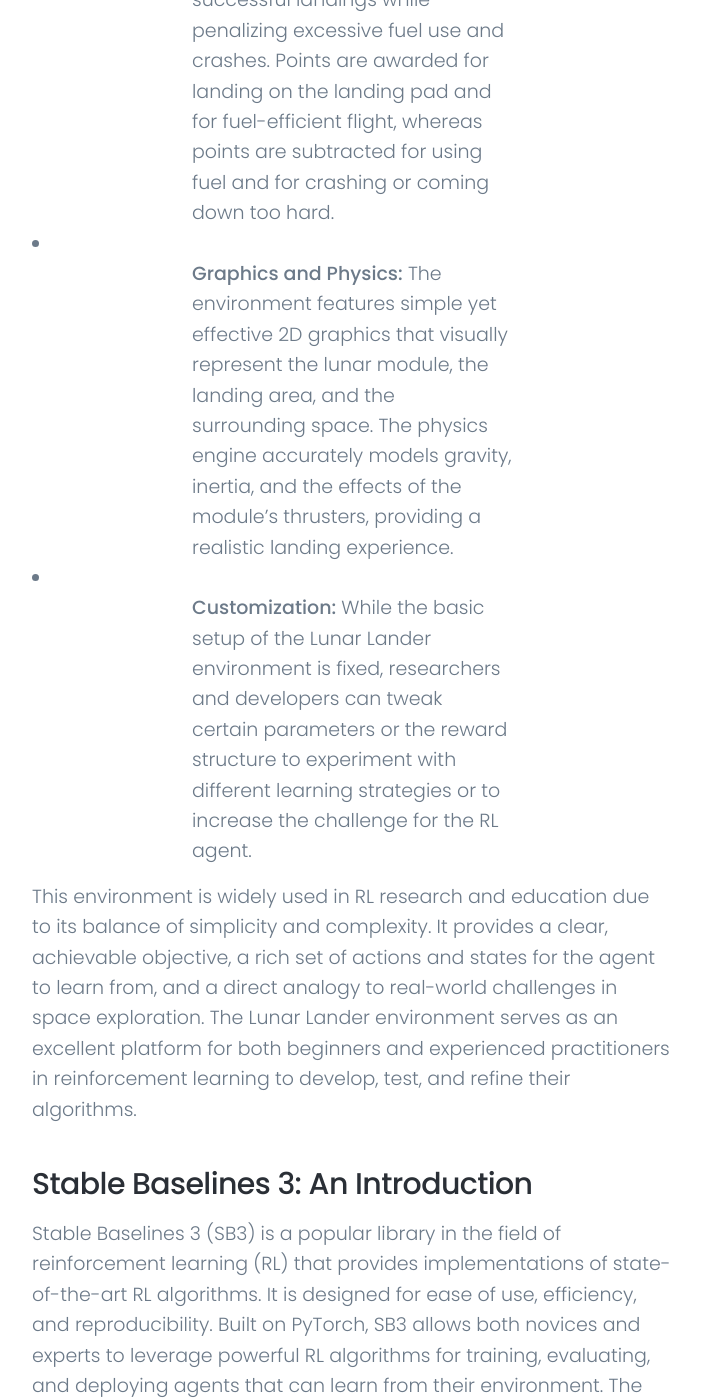
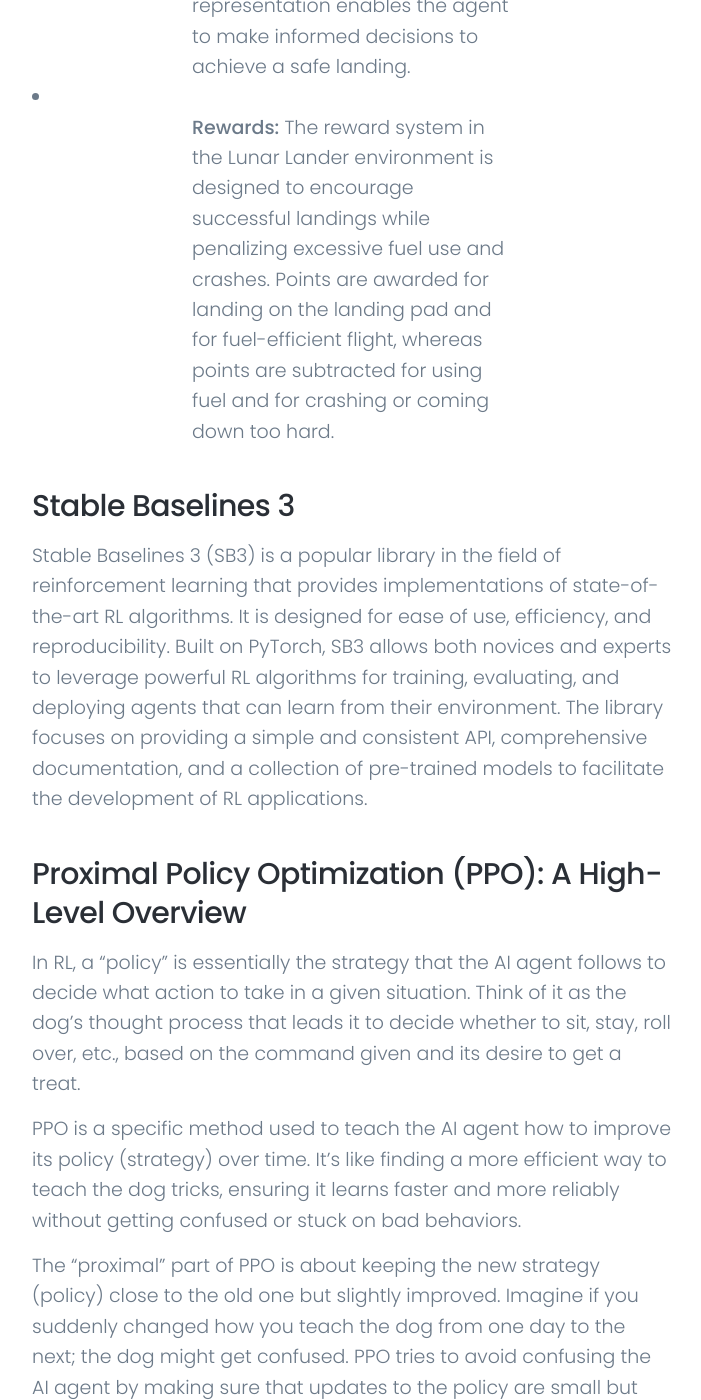
Before and after one commit to MiguelSolisSegura/MiguelSolisSegura.github.io, a Jekyll site: the page built from _projects/2024-02-26-lunar-lander.md, in a window 1280 px wide and 1400 px high, scrolled down 2959 px. Shown: the whole window, without its empty margins (288-989 px from the left). Built offline with Jekyll 4.4.1, drawn with Linux system fonts in a browser that asks for light colours; nearby versions of some CDN libraries; some of the changed text lies outside the part shown.

Commit message:
Modify the lunar lander post

````diff
--- a/Gemfile
+++ b/Gemfile
@@ -6,3 +6,4 @@
   gem 'jekyll-paginate'
   gem 'jekyll-sitemap'
 end
+gem "webrick", "~> 1.8"
--- a/_projects/2024-02-26-lunar-lander.md
+++ b/_projects/2024-02-26-lunar-lander.md
@@ -4,25 +4,31 @@
 featured_image: 'project_data/2024-02-26-lunar-lander/cover.jpg'
 ---
 
-In the current project I embarked on an exploratory journey into the fascinating world of reinforcement learning (RL), with a focus on mastering the complex dynamics of landing a module on the lunar surface. The primary goal was to demonstrate how reinforcement learning has the potential to simulate and solve real-world problems, such as precision landing in space missions. By leveraging the Gymnasium's lunar lander environment, this project showcases the potential of RL in robotics and its significance in achieving autonomous decision-making under uncertain conditions.
+Imagine you're teaching a dog new tricks. You reward the dog with a treat when it does something right (like sitting on command) and perhaps withhold treats or give a gentle verbal cue when it does something wrong. Over time, the dog learns to perform the trick correctly to maximize its treats. This is the essence of reinforcement learning: an AI agent (like the dog) learns to make decisions by performing actions in an environment to achieve some goal, receiving rewards or penalties based on its actions.
 
-### Objectives:
+Reinforcement Learning (RL) plays a significant role in robotics, particularly in tasks that require autonomous decision-making under uncertain conditions. RL algorithms enable robots to learn from their interactions with the environment, allowing them to adapt and improve their behavior over time. In robotics, RL finds applications in various domains such as:
+
+- Autonomous navigation and path planning
+- Manipulation and dexterous hand control
+- Robot locomotion and motion control
+- Task automation and optimization
+
+In the current project I embarked on an exploratory journey into the fascinating world of reinforcement learning, with a focus on mastering the dynamics of landing a module on the lunar surface. The primary goal was to demonstrate how reinforcement learning has the potential to simulate and solve real-world problems, such as precision landing in space missions, starting with a simple example.
+
+## Objectives:
 - To understand and apply the basics of reinforcement learning in a practical scenario.
 - To train an agent capable of successfully landing on the lunar surface within the Gymnasium's lunar lander environment.
-- To highlight the importance of reinforcement learning in robotics, particularly in tasks requiring precise control and decision-making.
 
-### Technologies and Tools:
+## Technologies and Tools:
 - **Programming Language:** Python
-- **Libraries/Frameworks:** Gymnasium (for RL environment), Stable Baselines3 (for creating the RL agent).
+- **Frameworks:** Gymnasium (for RL environment), Stable Baselines3 (for creating the RL agent).
 - **Tools:** Google Colab (for code experimentation and demonstration)
 - **Version Control:** Git (for code repository management)
 
-### Process and Development:
+## Process and Development:
 The development of the current project began with a foundational study of reinforcement learning principles, focusing on understanding how agents learn from interactions within an environment to achieve specific goals. The Gymnasium's lunar lander environment served as a perfect sandbox for applying these concepts, requiring the agent to make a series of decisions to land safely on the lunar surface.
 
-The Lunar Lander environment, as hosted by Gymnasium (formerly known as Gym by OpenAI), is a simulation used in reinforcement learning (RL) to train agents to perform the task of landing a spacecraft on the surface of the moon. This environment is part of the Box2D group of environments, which are based on the Box2D physics engine, offering a realistic simulation of physical systems. The Lunar Lander environment specifically challenges agents to safely land a lunar module on the moon, navigating through the perils of space flight with limited fuel and in the presence of gravity.
-
-#### Key Features of the Lunar Lander Environment:
+### Key Features of the Lunar Lander Environment
 
 - **Objective:** The main goal is to land the lunar module between two flags marking the landing pad. The landing must be soft, and the module must remain upright to achieve a successful landing. The environment is considered solved when the agent achieves a score of 200 points over 100 consecutive trials.
 
@@ -32,30 +38,21 @@
 
 - **Rewards:** The reward system in the Lunar Lander environment is designed to encourage successful landings while penalizing excessive fuel use and crashes. Points are awarded for landing on the landing pad and for fuel-efficient flight, whereas points are subtracted for using fuel and for crashing or coming down too hard.
 
-- **Graphics and Physics:** The environment features simple yet effective 2D graphics that visually represent the lunar module, the landing area, and the surrounding space. The physics engine accurately models gravity, inertia, and the effects of the module's thrusters, providing a realistic landing experience.
+### Stable Baselines 3
 
-- **Customization:** While the basic setup of the Lunar Lander environment is fixed, researchers and developers can tweak certain parameters or the reward structure to experiment with different learning strategies or to increase the challenge for the RL agent.
-
-This environment is widely used in RL research and education due to its balance of simplicity and complexity. It provides a clear, achievable objective, a rich set of actions and states for the agent to learn from, and a direct analogy to real-world challenges in space exploration. The Lunar Lander environment serves as an excellent platform for both beginners and experienced practitioners in reinforcement learning to develop, test, and refine their algorithms.
-
-
-### Stable Baselines 3: An Introduction
-
-Stable Baselines 3 (SB3) is a popular library in the field of reinforcement learning (RL) that provides implementations of state-of-the-art RL algorithms. It is designed for ease of use, efficiency, and reproducibility. Built on PyTorch, SB3 allows both novices and experts to leverage powerful RL algorithms for training, evaluating, and deploying agents that can learn from their environment. The library focuses on providing a simple and consistent API, comprehensive documentation, and a collection of pre-trained models to facilitate the development of RL applications.
+Stable Baselines 3 (SB3) is a popular library in the field of reinforcement learning that provides implementations of state-of-the-art RL algorithms. It is designed for ease of use, efficiency, and reproducibility. Built on PyTorch, SB3 allows both novices and experts to leverage powerful RL algorithms for training, evaluating, and deploying agents that can learn from their environment. The library focuses on providing a simple and consistent API, comprehensive documentation, and a collection of pre-trained models to facilitate the development of RL applications.
 
 ### Proximal Policy Optimization (PPO): A High-Level Overview
 
-Proximal Policy Optimization (PPO) is an advanced policy gradient method used in reinforcement learning. It addresses the challenges of training stability and sample efficiency that are common in other policy gradient methods like TRPO (Trust Region Policy Optimization). PPO achieves this by optimizing a surrogate objective function, which ensures that the policy update steps are not too large, preventing destabilizing updates to the policy.
+In RL, a "policy" is essentially the strategy that the AI agent follows to decide what action to take in a given situation. Think of it as the dog's thought process that leads it to decide whether to sit, stay, roll over, etc., based on the command given and its desire to get a treat.
 
-PPO is characterized by two main features:
-- **Clipped Surrogate Objective:** PPO limits the policy update step by clipping the probability ratio between the new and old policies, ensuring modest updates and preventing the policy from changing too drastically in a single iteration.
-- **Multiple Epochs of Stochastic Gradient Descent (SGD):** Unlike some algorithms that update the policy from a batch of experiences only once, PPO iterates over the same batch multiple times to perform more fine-grained updates.
+PPO is a specific method used to teach the AI agent how to improve its policy (strategy) over time. It's like finding a more efficient way to teach the dog tricks, ensuring it learns faster and more reliably without getting confused or stuck on bad behaviors.
 
-This combination of strategies makes PPO particularly appealing for a wide range of applications, including robotics, gaming, and beyond, due to its balance between simplicity, efficiency, and effectiveness.
+The "proximal" part of PPO is about keeping the new strategy (policy) close to the old one but slightly improved. Imagine if you suddenly changed how you teach the dog from one day to the next; the dog might get confused. PPO tries to avoid confusing the AI agent by making sure that updates to the policy are small but effective, helping it to learn steadily and avoid making big mistakes.
 
-### Integration with the Lunar Lander Environment: Code Snippets Explained
+### Integration with the Lunar Lander Environment
 
-The integration of Stable Baselines 3 with the Gymnasium's Lunar Lander environment is a practical example of how to apply PPO for training an RL agent. Below is a breakdown of the code snippets provided, illustrating the setup, training, and evaluation process.
+The integration of Stable Baselines 3 with the Gymnasium's Lunar Lander environment is a practical example of how to apply PPO for training an RL agent. Below is a breakdown of a few code snippets of the implementation, illustrating the setup, training, and evaluation process.
 
 **Environment Setup**
 
@@ -65,7 +62,7 @@
 # First, we create our environment called LunarLander-v2
 env = gym.make("LunarLander-v2")
 
-# Then we reset this environment
+# Then we reset this environment to a known state
 observation, info = env.reset()
 ```
 
@@ -76,7 +73,9 @@
 ```python
 # Vectorize the environment
 env = make_vec_env('LunarLander-v2', n_envs=16)
+# Instance the desired model
 model = PPO("MlpPolicy", env, verbose=1)
+# Train the agent over 200,000 steps
 model.learn(total_timesteps=int(2e5))
 ```
 
@@ -92,7 +91,11 @@
 mean_reward, std_reward = evaluate_policy(model, eval_env, n_eval_episodes=10)
 ```
 
-After training, the model's performance is evaluated on a new instance of the environment. The `evaluate_policy` function runs the trained model for 10 episodes, using a deterministic approach to action selection. This evaluates the agent's performance in terms of average reward and its consistency (standard deviation).
+After training, the model's performance is evaluated on a new instance of the environment, a common practice to ensure the validity of results. The `evaluate_policy` function runs the trained model for 10 episodes, using a deterministic approach to action selection. This evaluates the agent's performance in terms of average reward and its consistency (standard deviation).
+
+The criteria for considering a success in solving this environment, is a mean reward of 200 points after discounting one standard deviation. After the first training attempt, this condition was not met. Although it is possible to configure several parameters of the PPO algorithm, at the current state of my experience in the field, it was just easier to train the agent for longer. Without any further changes, the agent was able to accomplish the task successfully:
+
+![](project_data/2024-02-26-lunar-lander/policy.gif)
 
 ### Results and Impact:
 The project culminated in the successful development of an RL agent capable of consistently achieving safe and efficient landings in the lunar lander environment. Key outcomes include:
@@ -101,5 +104,4 @@
 - An initial understanding of reinforcement learning principles and their application in solving complex, dynamic problems.
 
 **Additional Resources:**
-- *Link to the GitHub repository containing the trained agent.* [Placeholder for GitHub repository link]
-- *Link to a video showcasing the trained agent successfully landing.* [Placeholder for video link]
+- *Link to the HuggingFace repository containing the trained agent.* [https://huggingface.co/miguelsolis/ppo-LunarLander-v2]
````
Also changed, not shown: Gemfile.lock (added), project_data/2024-02-26-lunar-lander/policy.gif (added).
